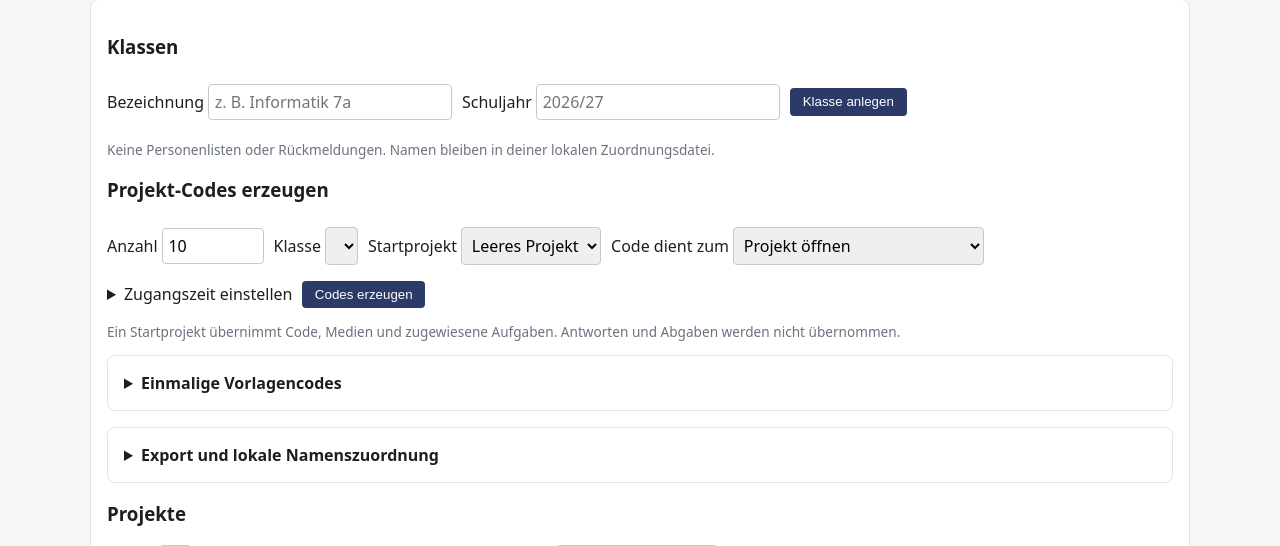
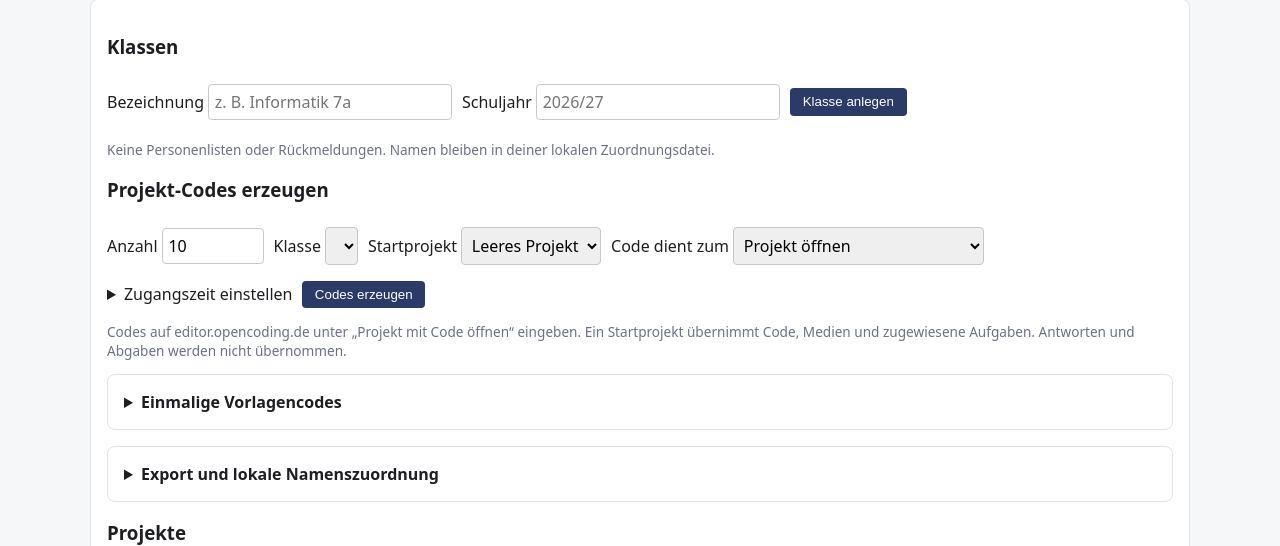
Before and after one commit to asbl/miniworlds-editor-backend, a FastAPI app: template app/templates/teacher.html in a window 1280 px wide. Shown: the part 188-734 px from the top of the page. Run offline with FastAPI, Linux system fonts and the light colour scheme; the template is opened without the code that fills it, so the values that code supplies are empty; some libraries are stand-ins or nearby versions.

Commit message:
Keep generated project codes separate from opening instructions

```diff
--- a/app/static/teacher.js
+++ b/app/static/teacher.js
@@ -258,7 +258,7 @@
   $("project-create-form").addEventListener("submit",guarded(async e=>{
     const f=e.target;
     const result=await write("/api/teacher/projects","POST",{count:Number(f.count.value),course_id:Number(f.course_id.value)||null,template_project_id:Number(f.template_project_id.value)||null,access_mode:f.access_mode.value,code_readonly_days:Number(f.code_readonly_days.value),writable_until:f.writable_until.value ? new Date(f.writable_until.value).toISOString() : null,code_expires_at:f.code_expires_at.value ? new Date(f.code_expires_at.value).toISOString() : null});
-    $("new-codes").textContent="Öffnen auf editor.opencoding.de → Projekt mit Code öffnen\n"+result.projects.map(p=>p.code).join("\n");$("new-codes").classList.remove("hidden");await refresh();await renderTemplateCodes();
+    $("new-codes").textContent=result.projects.map(p=>p.code).join("\n");$("new-codes").classList.remove("hidden");await refresh();await renderTemplateCodes();
   }));
   $("task-create-form").addEventListener("submit",guarded(async e=>{
     const f=e.target;await write("/api/teacher/tasks","POST",{title:f.elements.namedItem("title").value,description:f.description.value,course_id:Number(f.course_id.value)||null,is_template_for_new_projects:f.is_template_for_new_projects.checked});f.reset();await refresh();
--- a/app/templates/teacher.html
+++ b/app/templates/teacher.html
@@ -34,7 +34,7 @@
     </details>
     <button>Codes erzeugen</button>
   </form>
-  <p class="muted">Ein Startprojekt übernimmt Code, Medien und zugewiesene Aufgaben. Antworten und Abgaben werden nicht übernommen.</p>
+  <p class="muted">Codes auf editor.opencoding.de unter „Projekt mit Code öffnen“ eingeben. Ein Startprojekt übernimmt Code, Medien und zugewiesene Aufgaben. Antworten und Abgaben werden nicht übernommen.</p>
   <div id="new-codes" class="code-box hidden"></div>
   <details class="panel"><summary>Einmalige Vorlagencodes</summary><p>Jeder Code erstellt genau eine eigene Kopie in der Klasse des Startprojekts. Danach verwendet der Schüler seinen neuen Projektcode. Die Kopie erhält die Standard-Zugangsfrist von einem Jahr nach Schreibschutz.</p><div id="template-codes"></div></details>
   <details class="panel">
```
